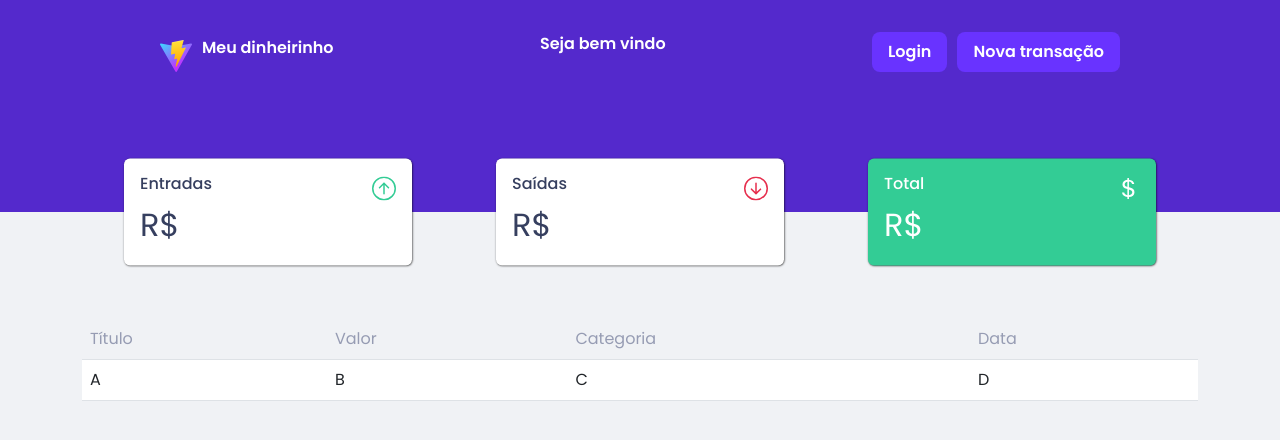
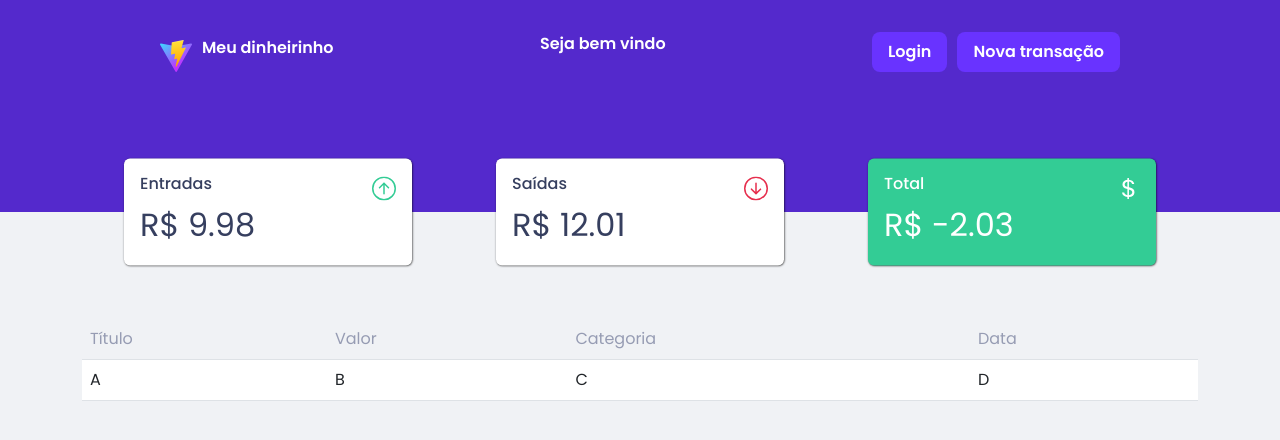
Before and after one commit to diegodsm314/meudinheirinho, a React (Vite) app: page / in a window 1280 px wide. Shown: the top 440 px of the page. Built offline with nearby package versions, Linux system fonts and the light colour scheme; no server answers.

Commit message:
apresentação card

```diff
--- a/src/components/Card/Card.jsx
+++ b/src/components/Card/Card.jsx
@@ -6,6 +6,8 @@ import { ArrowUpCircle, ArrowDownCircle, CurrencyDollar} from 'react-bootstrap-i
 
 function CardUnique() {
   const [counts, setCounts] = useState([]);
+  const [expen, setExpen] = useState(12.01);
+  const [value, setValue] = useState(9.98);
 
   useEffect(() => {
     data.get("count").then(({ data }) => {
@@ -22,7 +24,7 @@ function CardUnique() {
             <ArrowUpCircle className='icon-card arrow-up'/>
           </div>
           <Card.Text className="card-text">
-            R$ { }
+            R$ {value}
             <span className='white-card'>Última entrada dia {}</span>
           </Card.Text>
         </Card.Body>
@@ -34,7 +36,7 @@ function CardUnique() {
           <ArrowDownCircle className='icon-card arrow-down'/>
         </div>
           <Card.Text className="card-text">
-            R$ { }
+            R$ {expen}
             <span className='white-card'>Última entrada dia {}</span>
           </Card.Text>
         </Card.Body>
@@ -46,7 +48,7 @@ function CardUnique() {
             <CurrencyDollar className='icon-card'/>
           </div>
           <Card.Text className="card-text">
-            R$ { }
+            R$ {(value-expen).toFixed(2)}
             <span className='span-green'>Última entrada dia {}</span>
           </Card.Text>
         </Card.Body>
```
Also changed, not shown: 1 other file (tests, documents, lock files or other folders).
